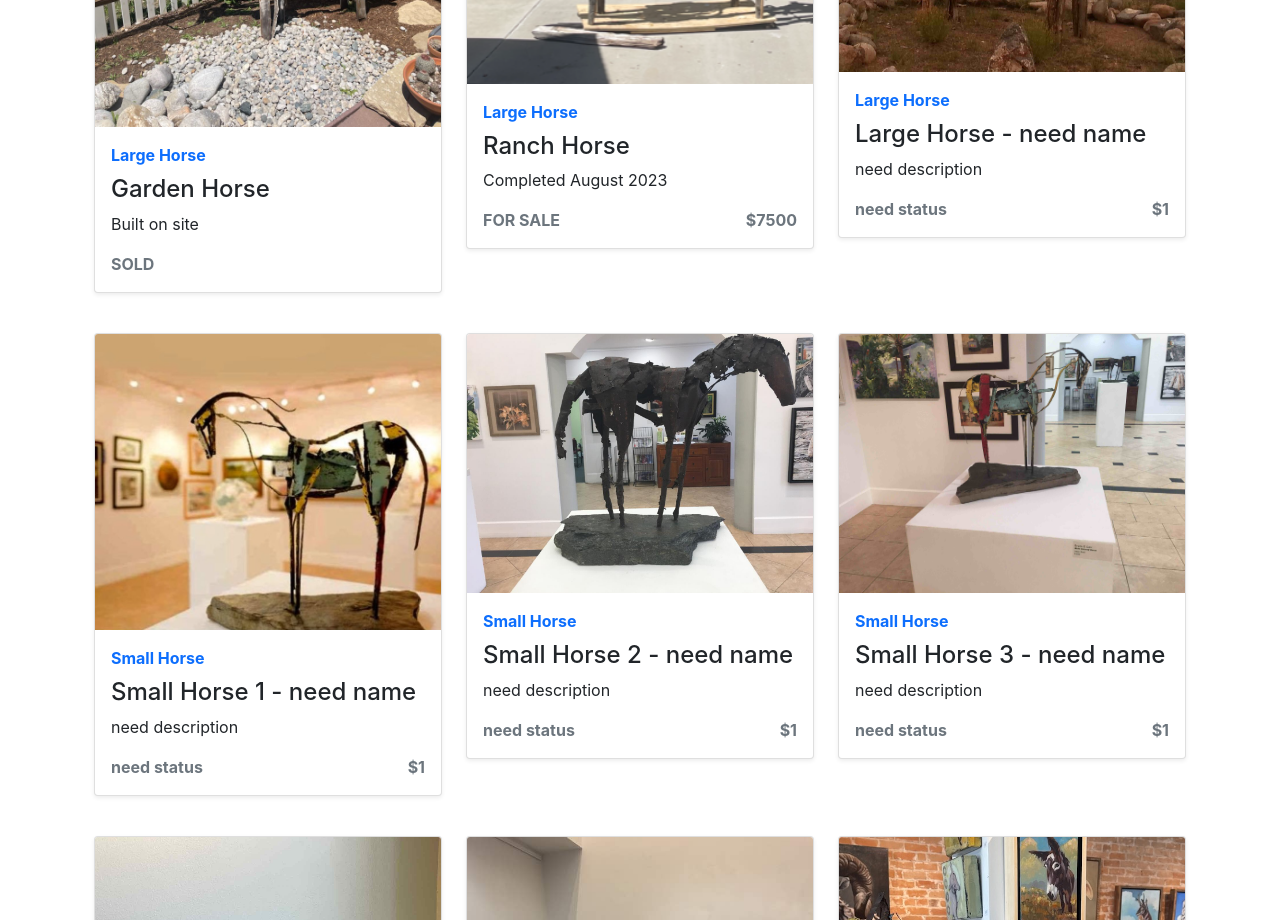
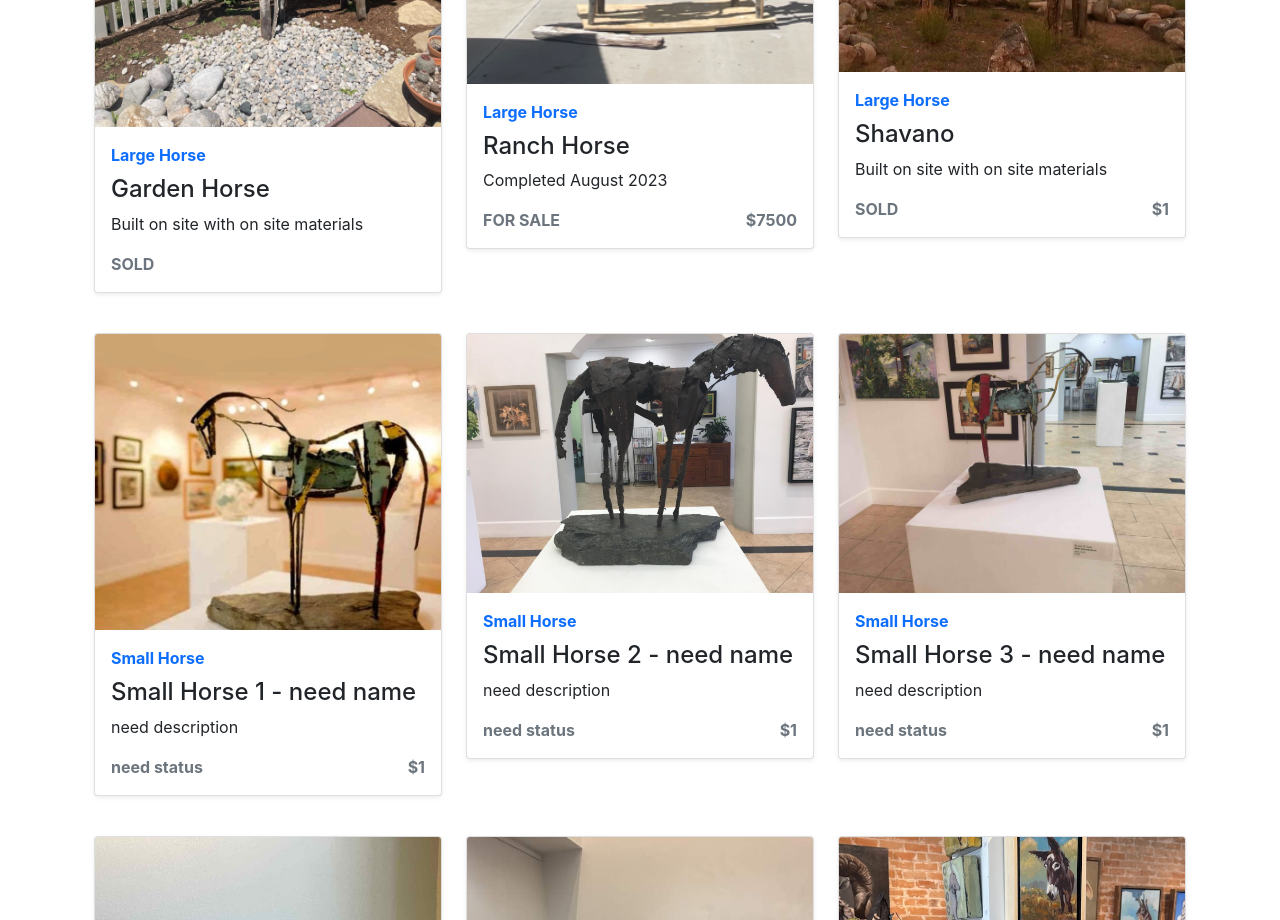
Before and after one commit to ryanecarr/brucecarr.org, a React (Create React App) app: page /gallery in a window 1280 px wide. Shown: the part 1300-2220 px from the top of the page. Built offline with nearby package versions, Linux system fonts and the light colour scheme.

Commit message:
gallery update 2

```diff
--- a/src/Pages/Gallery/GalleryData.js
+++ b/src/Pages/Gallery/GalleryData.js
@@ -50,7 +50,7 @@ export default [
   {
     name: 'Garden Horse',
     status: 'SOLD',
-    description: 'Built on site',
+    description: 'Built on site with on site materials',
     price: null,
     image: art16,
     type: 'large',
@@ -66,9 +66,9 @@ export default [
     category: 'Large Horse',
   },
   {
-    name: 'Large Horse - need name',
-    status: 'need status',
-    description: 'need description',
+    name: 'Shavano',
+    status: 'SOLD',
+    description: 'Built on site with on site materials',
     price: 1,
     image: art07,
     type: 'large',
```
